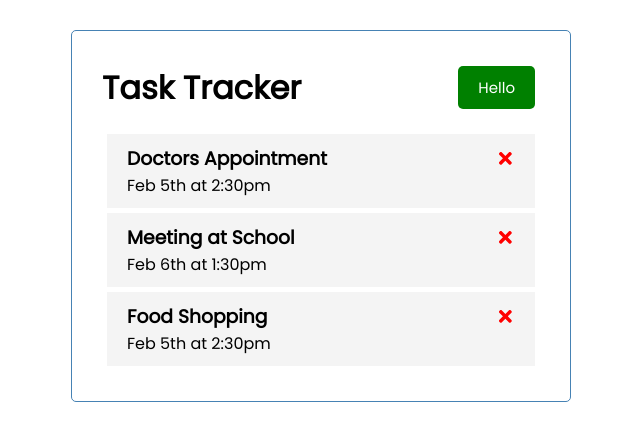
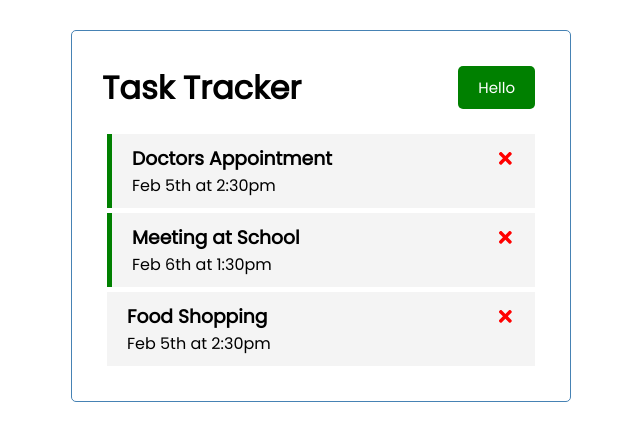
Before and after one commit to LamiaRimty/Task-Tracker, a React (Create React App) app: page / in a window 1280 px wide. Shown: the top 440 px of the page, without its empty margins (319-959 px from the left). Built offline with nearby package versions, Linux system fonts and the light colour scheme.

Commit message:
Toggle Reminder

```diff
--- a/src/App.js
+++ b/src/App.js
@@ -52,10 +52,20 @@
       setTasks(tasks.filter((task)=> task.id!==id ))
     }
 
+    //Toggle Reminder
+    const toggleReminder = (id) => {
+       setTasks(
+         tasks.map(
+           (task)=> task.id ===id? { ...task, reminder : !task.reminder  } : task
+         )
+        )
+    }
+
+
     return(
       <div className="container">
          <Header/>
-         { tasks.length>0 ? (<Tasks tasks={tasks} onDelete={deleteTask} />) : 'No Task To Show' }
+         { tasks.length>0 ? (<Tasks tasks={tasks} onDelete={deleteTask} onToggle={toggleReminder} />) : 'No Task To Show'   }
 
 
       </div>
--- a/src/components/Task.js
+++ b/src/components/Task.js
@@ -1,8 +1,10 @@
 import { FaTimes} from 'react-icons/fa'
 
-const Task = ({task,onDelete}) => {
+const Task = ({task,onDelete ,onToggle }) => {
     return (
-        <div className='task'>
+        <div className={`task  ${task.reminder? 'reminder' : '' } `}
+
+        onDoubleClick={ ()=>onToggle(task.id) } >
             <h3>{task.text}{''}
             <FaTimes style={{ color:'red' , cursor: 'pointer' }}
             onClick={ () => onDelete(task.id)}
--- a/src/components/Tasks.js
+++ b/src/components/Tasks.js
@@ -1,11 +1,11 @@
 import Task from "./Task"
 
-const Tasks = ({ tasks,onDelete }) => {
+const Tasks = ({ tasks,onDelete,onToggle }) => {
 
     return (
         <>
             {tasks.map( (task)=>  //looping through them here, output of the component passing task={task} as a props
-             (<Task key={task.id} task={task} onDelete={onDelete} /> //when save that output my task 3 bar
+             (<Task key={task.id} task={task} onDelete={onDelete} onToggle={onToggle} /> //when save that output my task 3 bar
             ))}
         </>
     )
```
